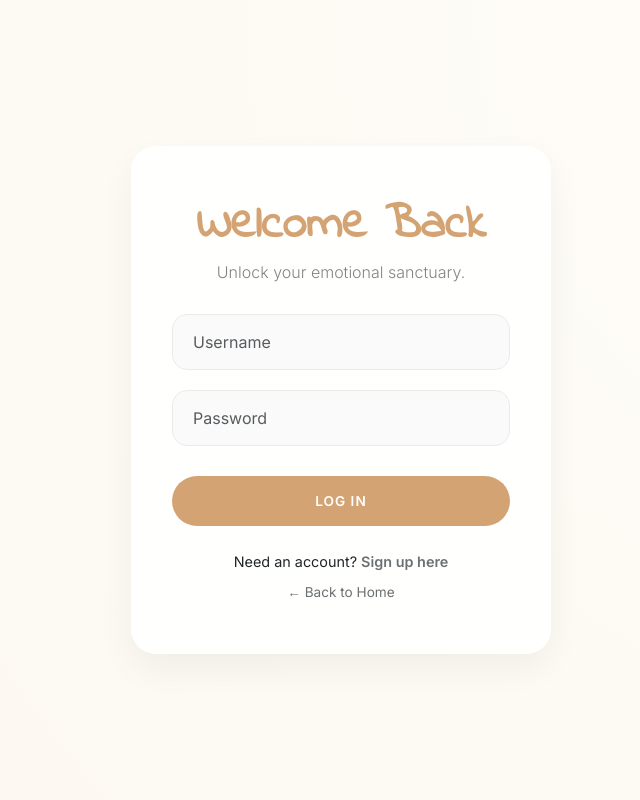
After one commit to introshia/MoodBloom, a Flask app: page /login in a window 1280 px wide. The commit adds this page. Shown: the whole page, without its empty margins (299-939 px from the left). Run offline with Flask 3, Linux system fonts and the light colour scheme; parts of the project's set-up code (start-up, migrations or seed data) failed here and were passed over.

Commit message:
Added user authentication logic and login screens

```diff
--- a/app.py
+++ b/app.py
@@ -1,4 +1,5 @@
-from flask import Flask, render_template, request, redirect, url_for
+from flask import Flask, render_template, request, redirect, url_for, session, flash
+from werkzeug.security import generate_password_hash, check_password_hash
 import mysql.connector
 import numpy as np
 from datetime import datetime
@@ -6,11 +7,14 @@ from sklearn.linear_model import LinearRegression
 
 app = Flask(__name__)
 
+# This keeps the user's login session secure!
+app.secret_key = 'super_secret_moodbloom_key'
+
 # --- DATABASE CONFIGURATION ---
 db_config = {
     'host': 'localhost',
     'user': 'root',
-    'password': 'moddbloom_3',
+    'password': 'modbloom_3',
     'database': 'moodbloom_db'
 }
 
@@ -56,7 +60,65 @@ def calculate_mood_trend(entries):
     status = "Blooming" if slope > 0.1 else "Cloudy" if slope < -0.1 else "Steady"
     return {"status": status, "slope": round(slope, 2), "msg": "Trend Verified.", "consistency": "Consistent."}
 
-# --- ROUTES ---
+
+# --- AUTHENTICATION ROUTES ---
+
+@app.route('/register', methods=['GET', 'POST'])
+def register():
+    if request.method == 'POST':
+        username = request.form['username']
+        password = request.form['password']
+
+        # Scramble the password securely
+        hashed_password = generate_password_hash(password)
+
+        conn = get_db_connection()
+        cursor = conn.cursor()
+        try:
+            # Insert the new user into your moodbloom_db
+            cursor.execute("INSERT INTO users (username, password_hash) VALUES (%s, %s)", (username, hashed_password))
+            conn.commit()
+            cursor.close()
+            conn.close()
+            return redirect(url_for('login'))
+        except mysql.connector.Error as err:
+            # If the username already exists, it will trigger an error
+            cursor.close()
+            conn.close()
+            return f"Error: Username might already be taken. Try another!"
+
+    return render_template('register.html')
+
+@app.route('/login', methods=['GET', 'POST'])
+def login():
+    if request.method == 'POST':
+        username = request.form['username']
+        password_attempt = request.form['password']
+
+        conn = get_db_connection()
+        cursor = conn.cursor(dictionary=True)
+        cursor.execute("SELECT * FROM users WHERE username = %s", (username,))
+        user = cursor.fetchone()
+        cursor.close()
+        conn.close()
+
+        # Check if user exists AND if the scrambled password matches
+        if user and check_password_hash(user['password_hash'], password_attempt):
+            session['user_id'] = user['id']
+            session['username'] = user['username']
+            return redirect(url_for('dashboard')) # Send them to the app!
+        else:
+            return "Invalid username or password. Please try again."
+
+    return render_template('login.html')
+
+@app.route('/logout')
+def logout():
+    session.clear() # Erases the memory of the user
+    return redirect(url_for('login'))
+
+
+# --- MAIN APP ROUTES ---
 
 @app.route('/')
 def index():
@@ -64,6 +126,7 @@ def index():
 
 @app.route('/dashboard')
 def dashboard():
+    # Optional: You can add a check here later to kick out users who aren't logged in!
     conn = get_db_connection()
     cursor = conn.cursor(dictionary=True)
 
@@ -73,7 +136,7 @@ def dashboard():
     dates = [row['entry_date'].strftime("%b %d") for row in chart_data]
     scores = [row['mood_score'] for row in chart_data]
 
-    # 2. Fetch Entries for Table (No Delete Logic needed here, just fetching)
+    # 2. Fetch Entries for Table
     cursor.execute("SELECT * FROM journal_entries ORDER BY entry_date DESC")
     entries = cursor.fetchall()
 
@@ -119,7 +182,5 @@ def add_entry():
         return redirect(url_for('journal', quote_text=quote['text'], quote_author=quote['author']))
     return redirect(url_for('journal'))
 
-# DELETE ROUTE REMOVED COMPLETELY
-
 if __name__ == '__main__':
     app.run(debug=True, port=5001)
--- /dev/null
+++ b/templates/login.html
@@ -0,0 +1,130 @@
+<!DOCTYPE html>
+<html lang="en">
+<head>
+    <meta charset="UTF-8">
+    <meta name="viewport" content="width=device-width, initial-scale=1.0">
+    <title>MoodBloom | Log In</title>
+
+    <link href="https://cdn.jsdelivr.net/npm/bootstrap@5.3.0/dist/css/bootstrap.min.css" rel="stylesheet">
+    <link href="https://fonts.googleapis.com/css2?family=Inter:wght@300;400;600&family=Indie+Flower&display=swap" rel="stylesheet">
+
+    <style>
+        :root {
+            --text-main: #2D3436;
+            --accent-chic: #D4A373;
+            --bg-soft: #fcf8f0;
+        }
+
+        body {
+            background-color: var(--bg-soft);
+            font-family: 'Inter', sans-serif;
+            height: 100vh;
+            display: flex;
+            align-items: center;
+            justify-content: center;
+            margin: 0;
+            background-image: radial-gradient(circle at top right, #fffdf9, var(--bg-soft));
+        }
+
+        .auth-card {
+            background: rgba(255, 255, 255, 0.9);
+            backdrop-filter: blur(10px);
+            padding: 50px 40px;
+            border-radius: 25px;
+            box-shadow: 0 15px 35px rgba(0,0,0,0.05);
+            width: 100%;
+            max-width: 420px;
+            text-align: center;
+            border: 1px solid rgba(255, 255, 255, 0.5);
+        }
+
+        .auth-title {
+            font-family: 'Indie Flower', cursive;
+            color: var(--accent-chic);
+            font-size: 3rem;
+            margin-bottom: 5px;
+            font-weight: bold;
+        }
+
+        .auth-subtitle {
+            color: var(--text-main);
+            opacity: 0.6;
+            margin-bottom: 30px;
+            font-weight: 300;
+        }
+
+        .form-control {
+            border-radius: 15px;
+            padding: 15px 20px;
+            margin-bottom: 20px;
+            border: 1px solid #eaeaea;
+            background-color: #fafafa;
+            transition: all 0.3s ease;
+        }
+
+        .form-control:focus {
+            border-color: var(--accent-chic);
+            box-shadow: 0 0 0 3px rgba(212, 163, 115, 0.2);
+            background-color: white;
+        }
+
+        .btn-chic {
+            background-color: var(--accent-chic);
+            color: white;
+            border: none;
+            padding: 15px;
+            border-radius: 30px;
+            width: 100%;
+            font-weight: 600;
+            letter-spacing: 1px;
+            text-transform: uppercase;
+            font-size: 0.85rem;
+            transition: all 0.4s ease;
+            margin-top: 10px;
+        }
+
+        .btn-chic:hover {
+            background-color: #c29162;
+            transform: translateY(-2px);
+            box-shadow: 0 8px 15px rgba(212, 163, 115, 0.3);
+        }
+
+        .auth-links {
+            margin-top: 25px;
+            font-size: 0.9rem;
+        }
+
+        .auth-links a {
+            color: var(--text-main);
+            text-decoration: none;
+            opacity: 0.7;
+            transition: 0.3s;
+        }
+
+        .auth-links a:hover {
+            color: var(--accent-chic);
+            opacity: 1;
+        }
+    </style>
+</head>
+<body>
+
+    <div class="auth-card">
+        <h2 class="auth-title">Welcome Back</h2>
+        <p class="auth-subtitle">Unlock your emotional sanctuary.</p>
+
+        <form action="/login" method="POST">
+            <input type="text" name="username" class="form-control" placeholder="Username" required>
+            <input type="password" name="password" class="form-control" placeholder="Password" required>
+
+            <button type="submit" class="btn-chic">Log In</button>
+        </form>
+
+        <div class="auth-links">
+            <p class="mb-2">Need an account? <a href="/register" class="fw-bold">Sign up here</a></p>
+            <a href="/" style="font-size: 0.85rem;">← Back to Home</a>
+        </div>
+    </div>
+
+</body>
+</html>
```
Also changed, not shown: templates/index.html (+19 -3 lines), templates/register.html (added, +131 -0 lines).
